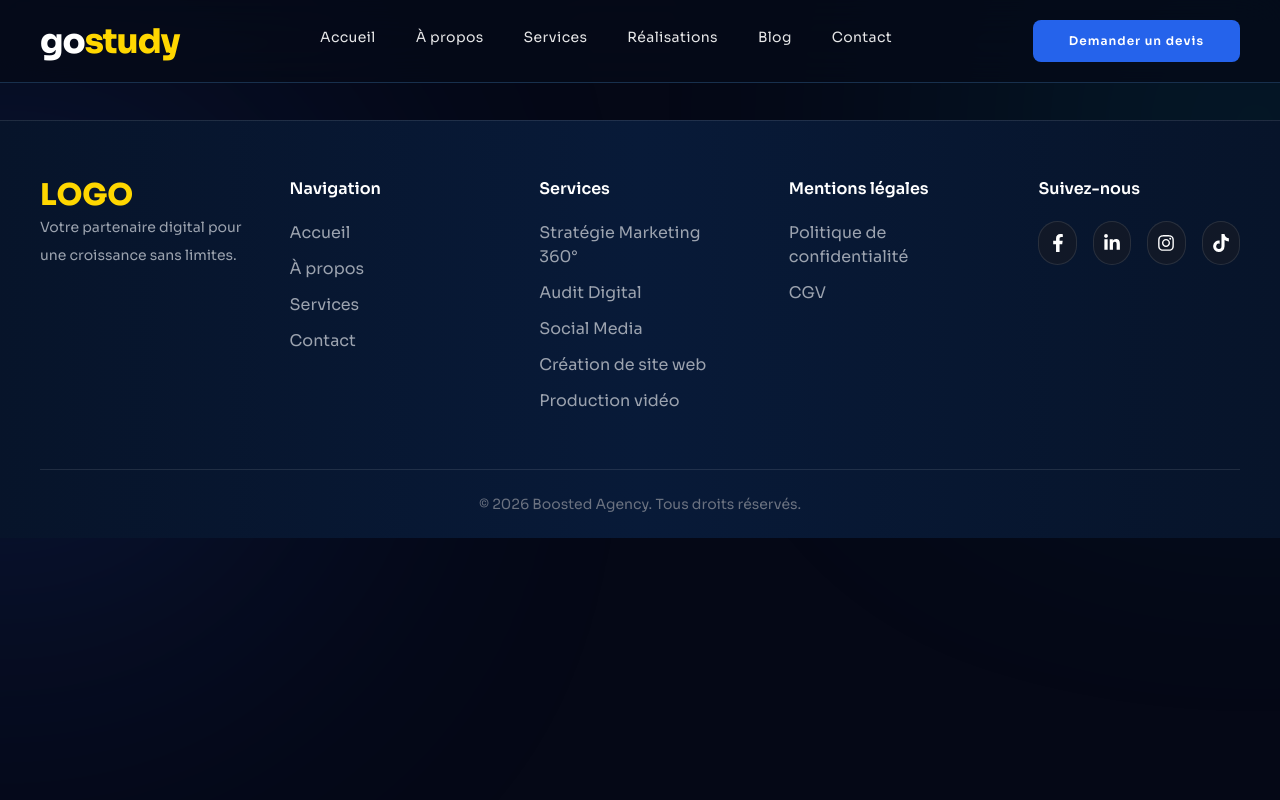
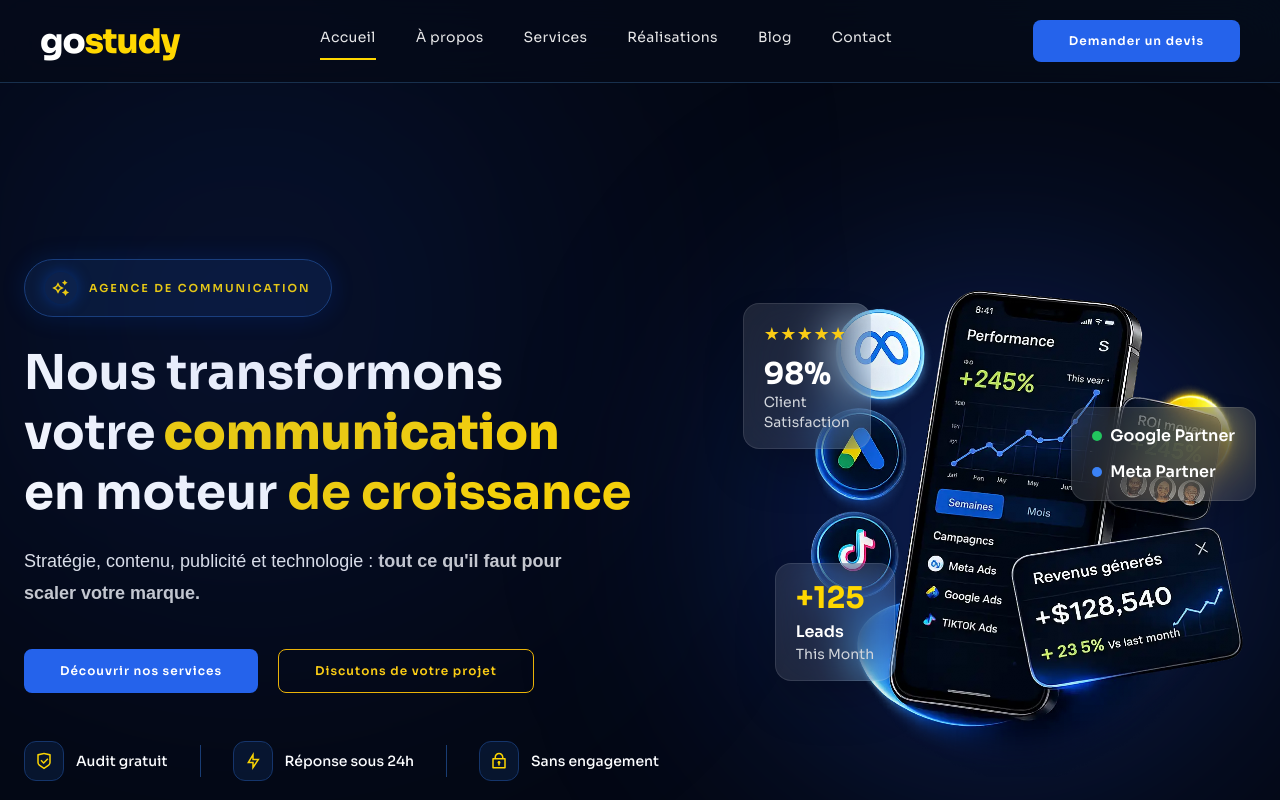
Before and after one commit to walidz05/go-agency, a React (Vite) app: page / in a window 1280 px wide. Shown: the top 800 px of the page. Built offline with nearby package versions, Linux system fonts and the light colour scheme.

Commit message:
first commi2t5

```diff
--- a/src/components/layout/Navbar.jsx
+++ b/src/components/layout/Navbar.jsx
@@ -3,6 +3,7 @@
 import { CiMenuFries } from "react-icons/ci";
 import { IoCloseOutline } from "react-icons/io5";
 import { memo } from "react";
+import { Link } from "react-router-dom";
 const Navbar = ({ open, setOpen }) => {
   return (
     <header
@@ -21,7 +22,7 @@
     >
       <div className="container flex h-[82px] items-center justify-between">
         {/* Logo */}
-
+        <Link to="/">
           <h1
             className="
         cursor-pointer
@@ -37,6 +38,7 @@
             go
             <span className="text-secondary">study</span>
           </h1>
+        </Link>
 
         {/* Desktop Menu */}
 
--- a/src/components/layout/navbarData.jsx
+++ b/src/components/layout/navbarData.jsx
@@ -2,7 +2,7 @@
   {
     id: 1,
     title: "Accueil",
-    path: "/Accueil",
+    path: "/",
   },
   {
     id: 2,
--- a/src/routes/Router.jsx
+++ b/src/routes/Router.jsx
@@ -9,7 +9,7 @@
   return (
     <>
       <Routes>
-        <Route path="/Accueil" element={<Home />} />
+        <Route path="/" element={<Home />} />
         <Route path="/apropos" element={<Apropos />} />
         <Route path="/services" element={<Services />} />
         <Route path="/contact" element={<Contact />} />
```
Lines whose indentation alone changed are shown as unchanged.
